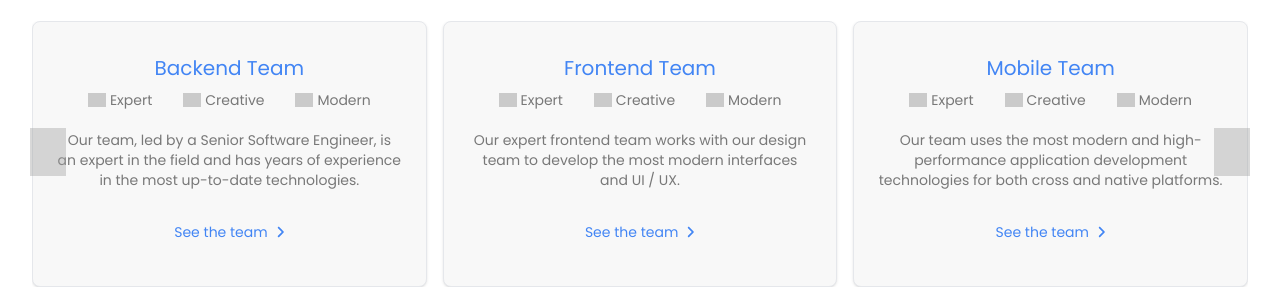
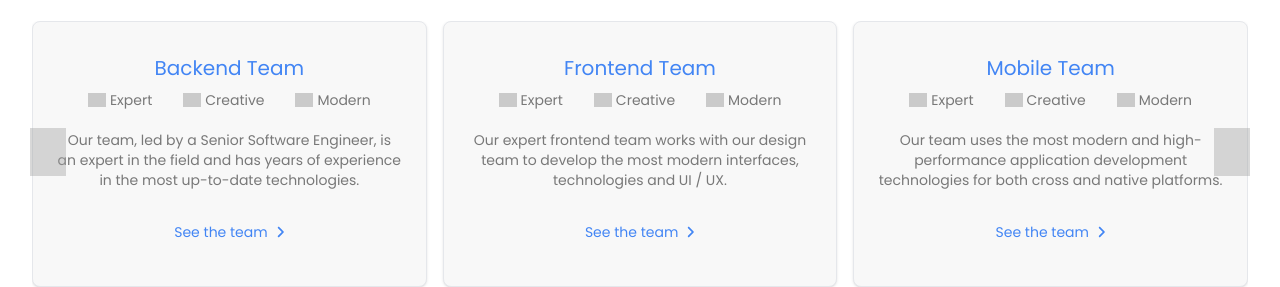
Before and after one commit to 911Development/911-client, a Next.js app: page / in a window 1280 px wide. Shown: the part 1623-1910 px from the top of the page. Built offline with nearby package versions, Linux system fonts and the light colour scheme; grey boxes are pictures that could not be loaded.

Commit message:
fixed: (card heights)

```diff
--- a/pages/index.js
+++ b/pages/index.js
@@ -487,7 +487,8 @@ export default function Home() {
                     <Card.Body clasName={"text-center my-5"}>
                       <p className="text-muted text-sm">
                         Our expert frontend team works with our design team to
-                        develop the most modern interfaces and UI / UX.
+                        develop the most modern interfaces, technologies and UI
+                        / UX.
                       </p>
                     </Card.Body>
                     <Card.Footer>
```
